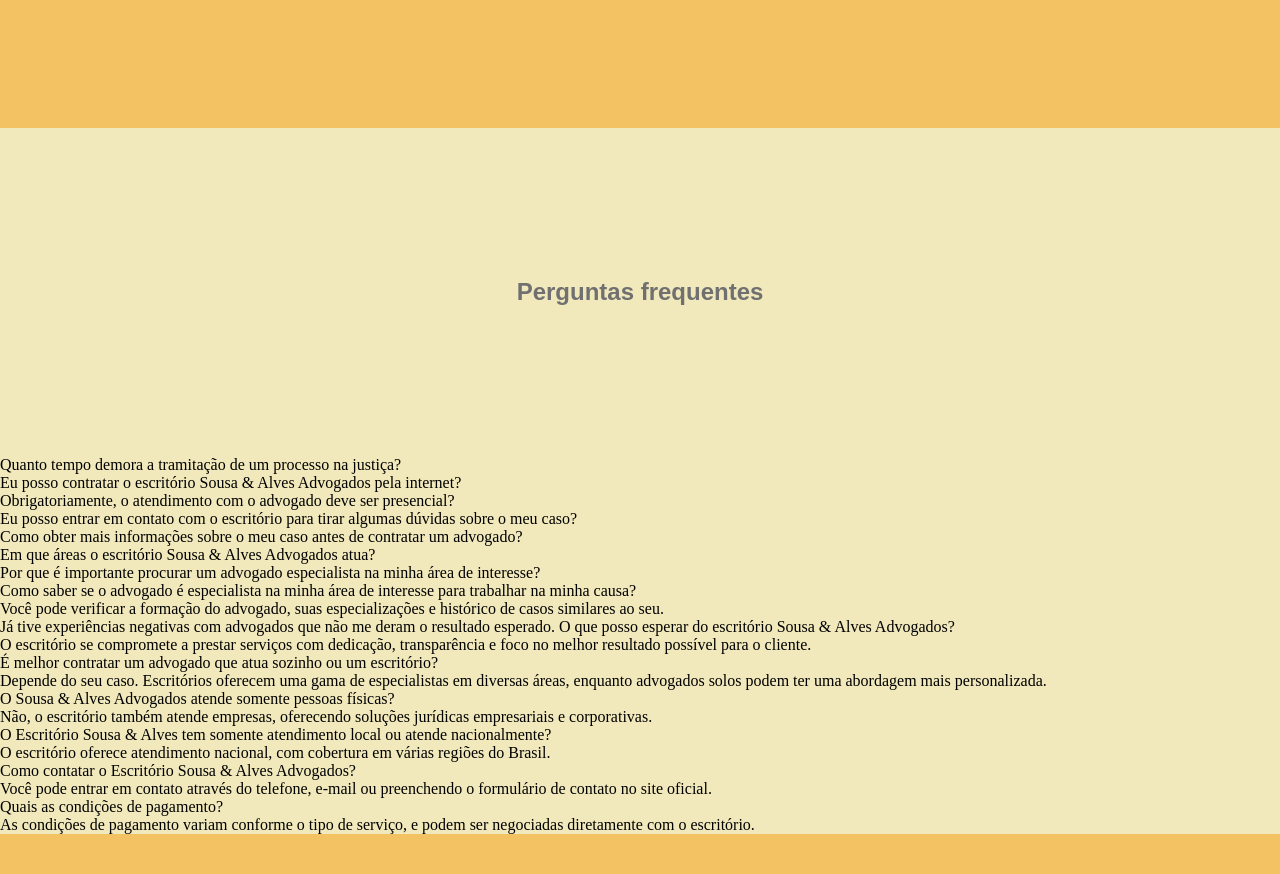
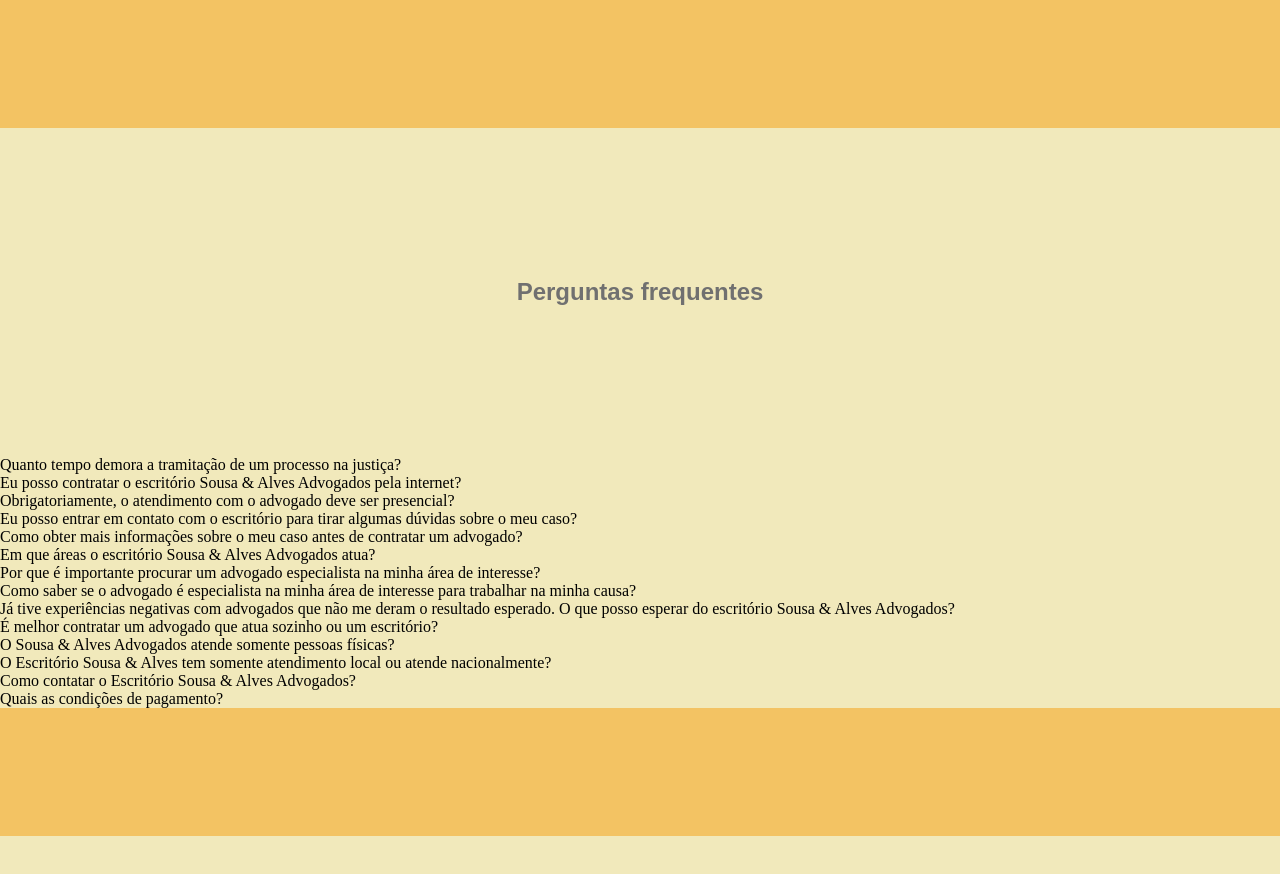
Before and after one commit to ZagZx/advogado-camposman, a plain HTML site: page pages/perguntas.html in a window 1280 px wide. After the commit the page ends 836 px from the top, so only its background shows below. Drawn offline with Linux system fonts and the light colour scheme.

Commit message:
commit necessário

```diff
--- a/pages/perguntas.html
+++ b/pages/perguntas.html
@@ -115,25 +115,18 @@
         <div id="pergunta7">Por que é importante procurar um advogado especialista na minha área de interesse?</div>
 
         <div id="pergunta8">Como saber se o advogado é especialista na minha área de interesse para trabalhar na minha causa?</div>
-        <div class="resposta">Você pode verificar a formação do advogado, suas especializações e histórico de casos similares ao seu.</div>
 
         <div id="pergunta9">Já tive experiências negativas com advogados que não me deram o resultado esperado. O que posso esperar do escritório Sousa & Alves Advogados?</div>
-        <div class="resposta">O escritório se compromete a prestar serviços com dedicação, transparência e foco no melhor resultado possível para o cliente.</div>
 
         <div id="pergunta10">É melhor contratar um advogado que atua sozinho ou um escritório?</div>
-        <div class="resposta">Depende do seu caso. Escritórios oferecem uma gama de especialistas em diversas áreas, enquanto advogados solos podem ter uma abordagem mais personalizada.</div>
 
         <div id="pergunta11">O Sousa & Alves Advogados atende somente pessoas físicas?</div>
-        <div class="resposta">Não, o escritório também atende empresas, oferecendo soluções jurídicas empresariais e corporativas.</div>
 
         <div id="pergunta12">O Escritório Sousa & Alves tem somente atendimento local ou atende nacionalmente?</div>
-        <div class="resposta">O escritório oferece atendimento nacional, com cobertura em várias regiões do Brasil.</div>
 
         <div id="pergunta13">Como contatar o Escritório Sousa & Alves Advogados?</div>
-        <div class="resposta">Você pode entrar em contato através do telefone, e-mail ou preenchendo o formulário de contato no site oficial.</div>
 
         <div id="pergunta14">Quais as condições de pagamento?</div>
-        <div class="resposta">As condições de pagamento variam conforme o tipo de serviço, e podem ser negociadas diretamente com o escritório.</div>
     </div>
 
     <footer></footer>
```
